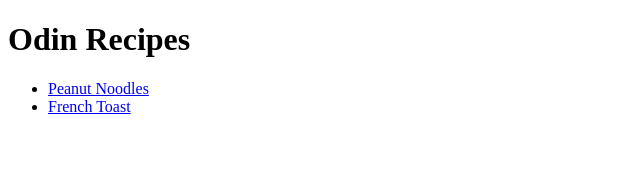
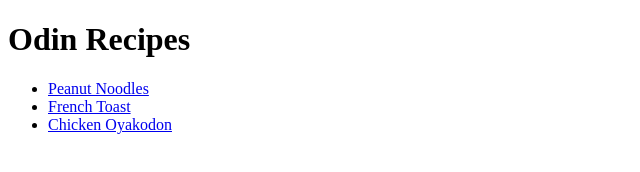
Before and after one commit to ChristopherCaysido/odin-recipes, a plain HTML site: page index.html in a window 1280 px wide. Shown: the whole page, without its empty margins (0-640 px from the left). Drawn offline with Linux system fonts and the light colour scheme.

Commit message:
Added the Chicken Oyakodon in the index.html

```diff
--- a/index.html
+++ b/index.html
@@ -10,7 +10,7 @@
     <ul>
         <li><a href="./recipes/peanutnoodles.html">Peanut Noodles</a></li>
         <li><a href="./recipes/frenchtoast.html">French Toast</a></li>
-
+        <li><a href="./recipes/chickenoyakodon.html">Chicken Oyakodon</a></li>
     </ul>
 
 </body>
```
